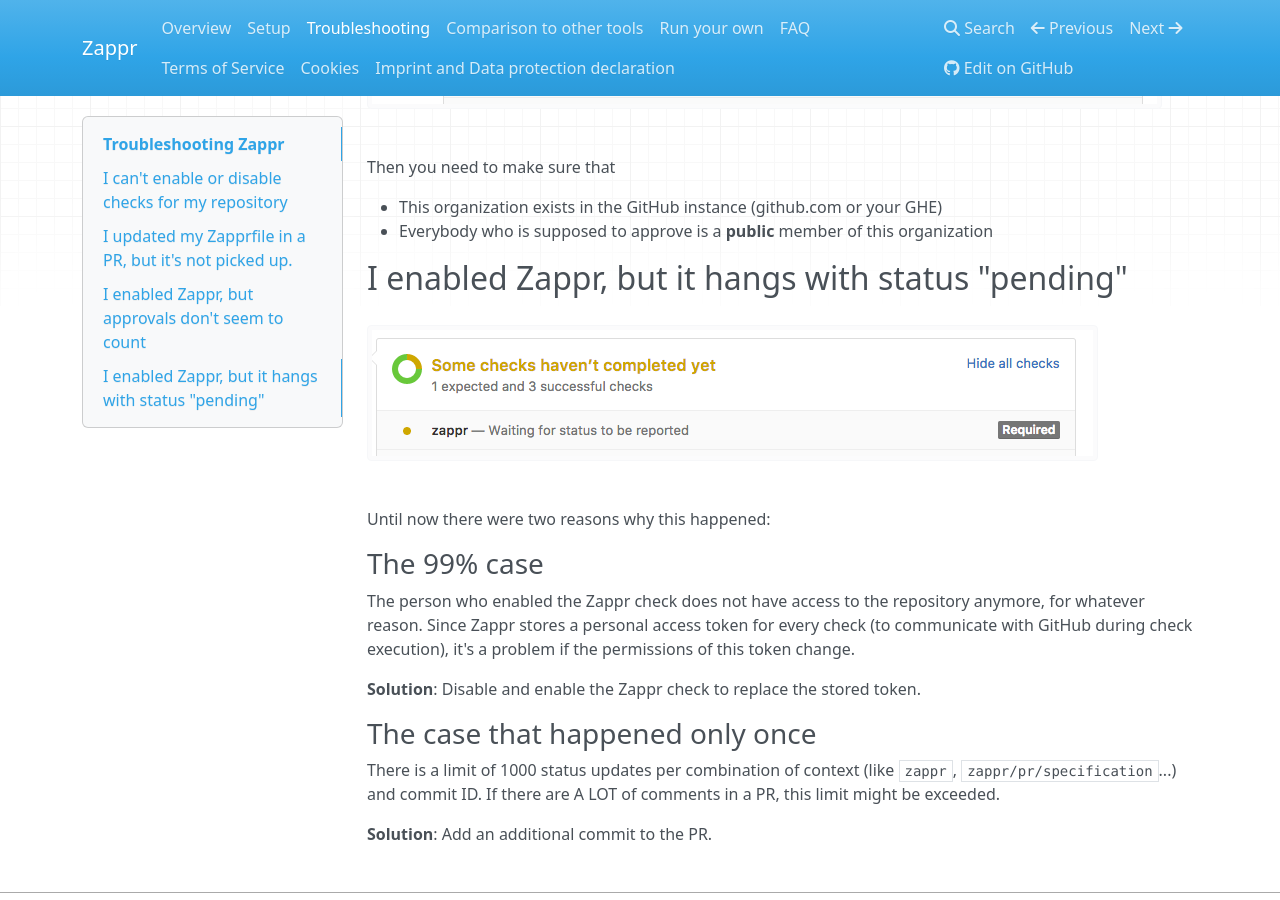
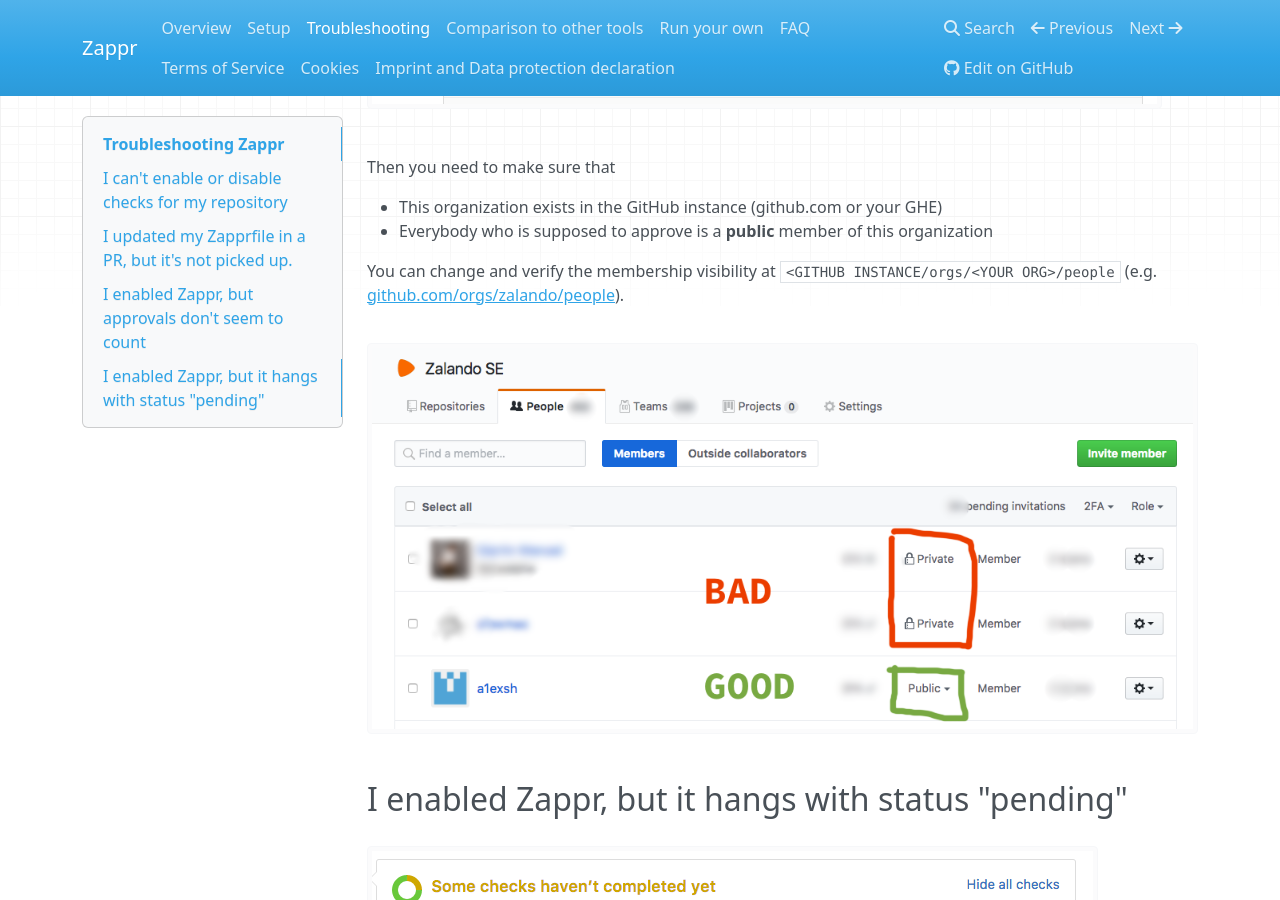
Before and after one commit to zalando/zappr, an MkDocs documentation site: the page built from docs/troubleshooting.md, in a window 1280 px wide and 900 px high, scrolled down 1140 px. Built offline with MkDocs 1.6.1, drawn with Linux system fonts in a browser that asks for light colours; nearby versions of some CDN libraries; old or Windows-style settings are respelled for this version of MkDocs.

Commit message:
add how to change org membership

```diff
--- a/docs/troubleshooting.md
+++ b/docs/troubleshooting.md
@@ -36,6 +36,10 @@ Then you need to make sure that
 * This organization exists in the GitHub instance (github.com or your GHE)
 * Everybody who is supposed to approve is a **public** member of this organization
 
+You can change and verify the membership visibility at `<GITHUB INSTANCE/orgs/<YOUR ORG>/people` (e.g. [github.com/orgs/zalando/people](https://github.com/orgs/zalando/people)).
+
+![Column between 2FA and role must show "Public"](img/troubleshooting/org-membership.png)
+
 ## I enabled Zappr, but it hangs with status "pending"
 
 ![GitHub says "Waiting for status to be reported"](img/troubleshooting/no-success-status.png)
```
Also changed, not shown: docs/img/troubleshooting/org-membership.png (added).
